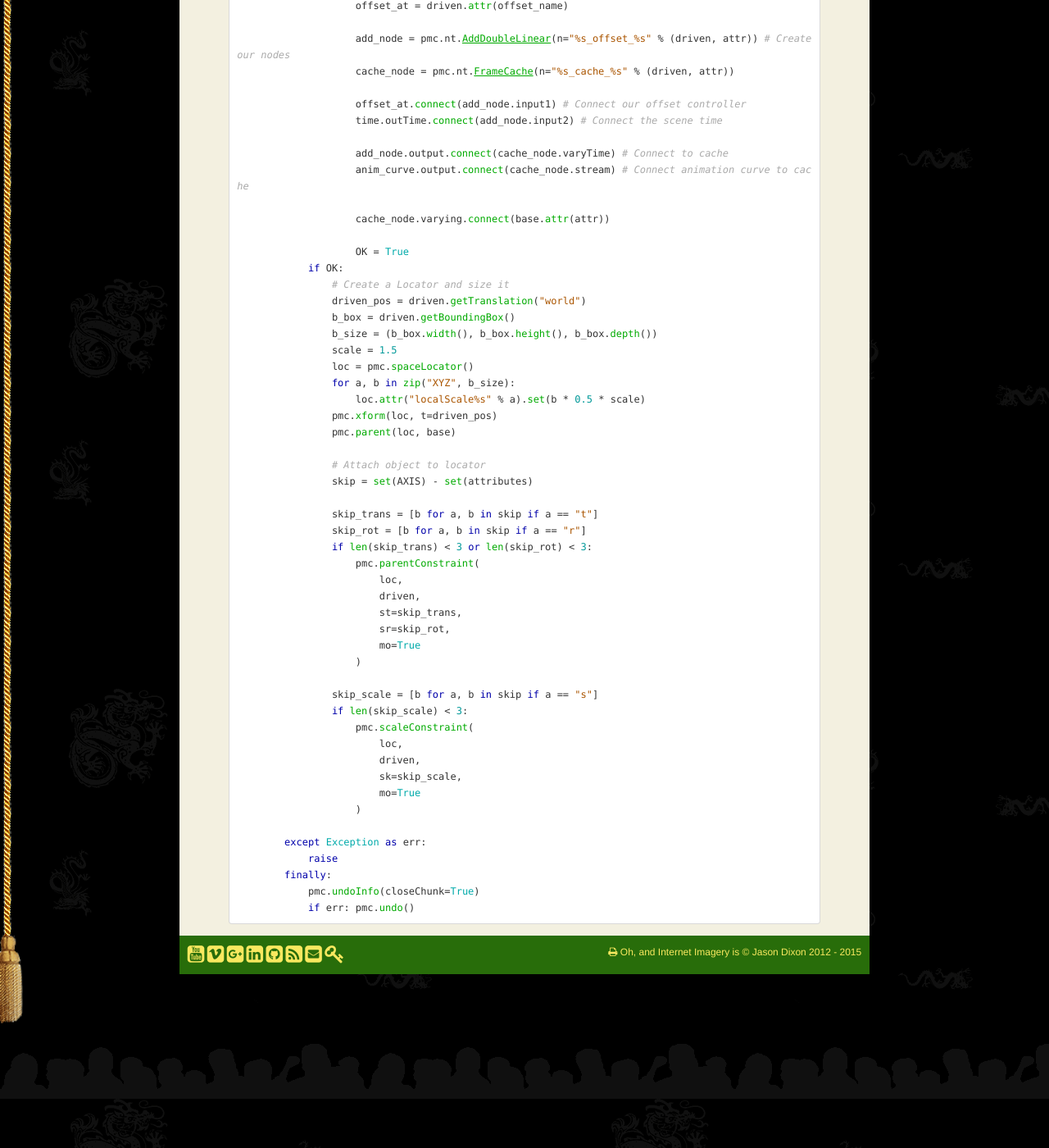
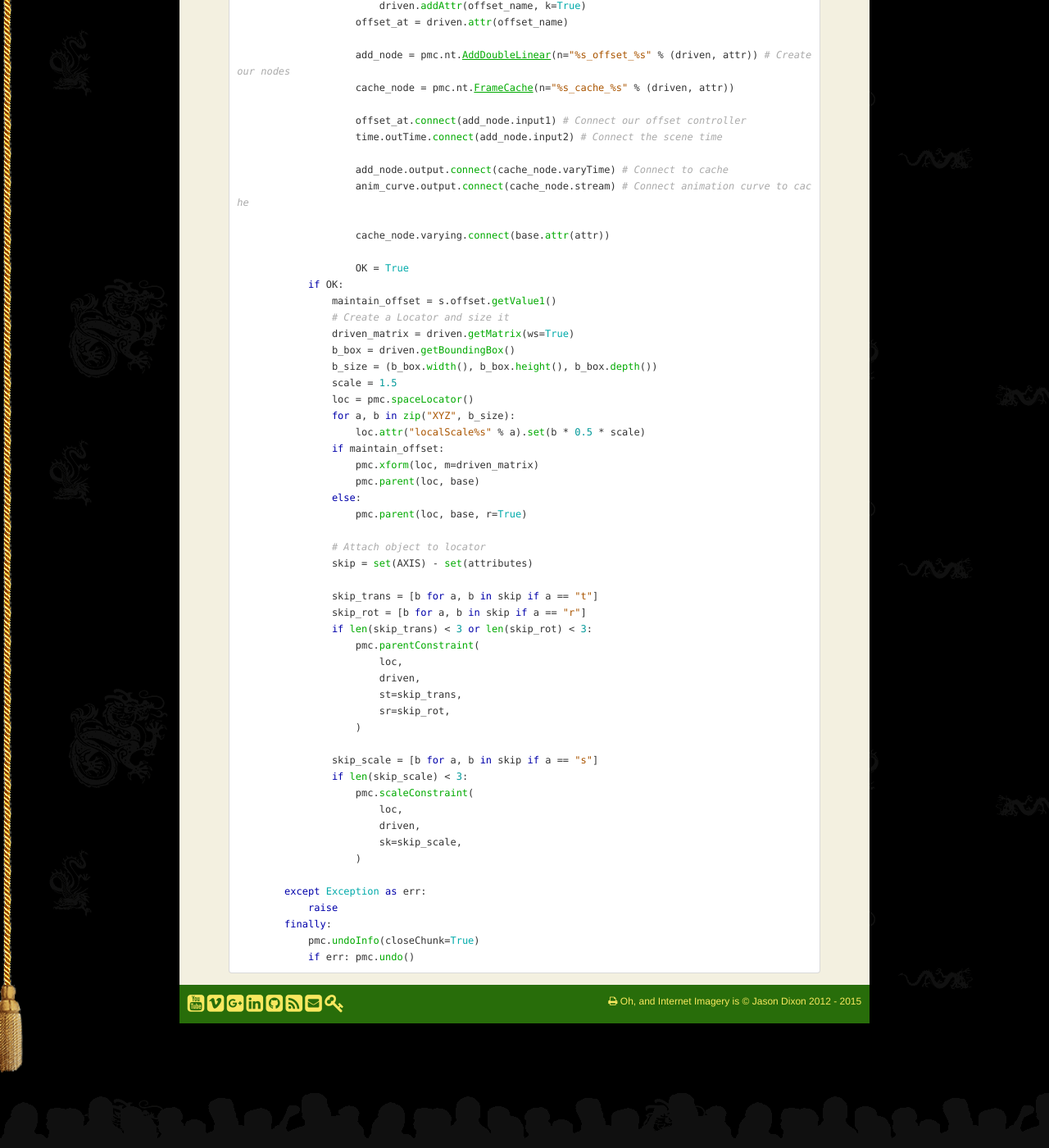
Before and after one commit to internetimagery/internetimagery.github.io, a Jekyll site: the page built from python/timeconstraint.md, in a window 1280 px wide and 1400 px high, scrolled down 2213 px. Shown: the whole window at 82% size. Built offline with Jekyll 4.4.1, drawn with Linux system fonts in a browser that asks for light colours; nearby versions of some CDN libraries; some web fonts are replaced; some of the changed text lies outside the part shown.

Commit message:
added maintain offset option

```diff
--- a/python/timeconstraint.md
+++ b/python/timeconstraint.md
@@ -50,6 +50,7 @@
         with pmc.window(name, t="Offset Constraint"):
             with ui.ColumnLayout(adj=True):
                 with pmc.frameLayout(l="Constraint Axis:"):
+                    s.offset = ui.CheckBoxGrp(l="Maintain Offset:").setValue1(True)
                     s.trans = ui.CheckBoxGrp(l="Translate:").setValue1(True).onCommand(lambda x:s.uncheck_boxes(s.trans_ax))
                     s.trans_ax = ui.CheckBoxGrp(l="", la3=("X","Y","Z"), ncb=3).onCommand(lambda x:s.uncheck_boxes(s.trans))
                     s.rot = ui.CheckBoxGrp(l="Rotate:").setValue1(True).onCommand(lambda x:s.uncheck_boxes(s.rot_ax))
@@ -112,16 +113,20 @@
 
                     OK = True
             if OK:
+                maintain_offset = s.offset.getValue1()
                 # Create a Locator and size it
-                driven_pos = driven.getTranslation("world")
+                driven_matrix = driven.getMatrix(ws=True)
                 b_box = driven.getBoundingBox()
                 b_size = (b_box.width(), b_box.height(), b_box.depth())
                 scale = 1.5
                 loc = pmc.spaceLocator()
                 for a, b in zip("XYZ", b_size):
                     loc.attr("localScale%s" % a).set(b * 0.5 * scale)
-                pmc.xform(loc, t=driven_pos)
-                pmc.parent(loc, base)
+                if maintain_offset:
+                    pmc.xform(loc, m=driven_matrix)
+                    pmc.parent(loc, base)
+                else:
+                    pmc.parent(loc, base, r=True)
 
                 # Attach object to locator
                 skip = set(AXIS) - set(attributes)
@@ -134,7 +139,6 @@
                         driven,
                         st=skip_trans,
                         sr=skip_rot,
-                        mo=True
                     )
 
                 skip_scale = [b for a, b in skip if a == "s"]
@@ -143,7 +147,6 @@
                         loc,
                         driven,
                         sk=skip_scale,
-                        mo=True
                     )
 
         except Exception as err:
```
